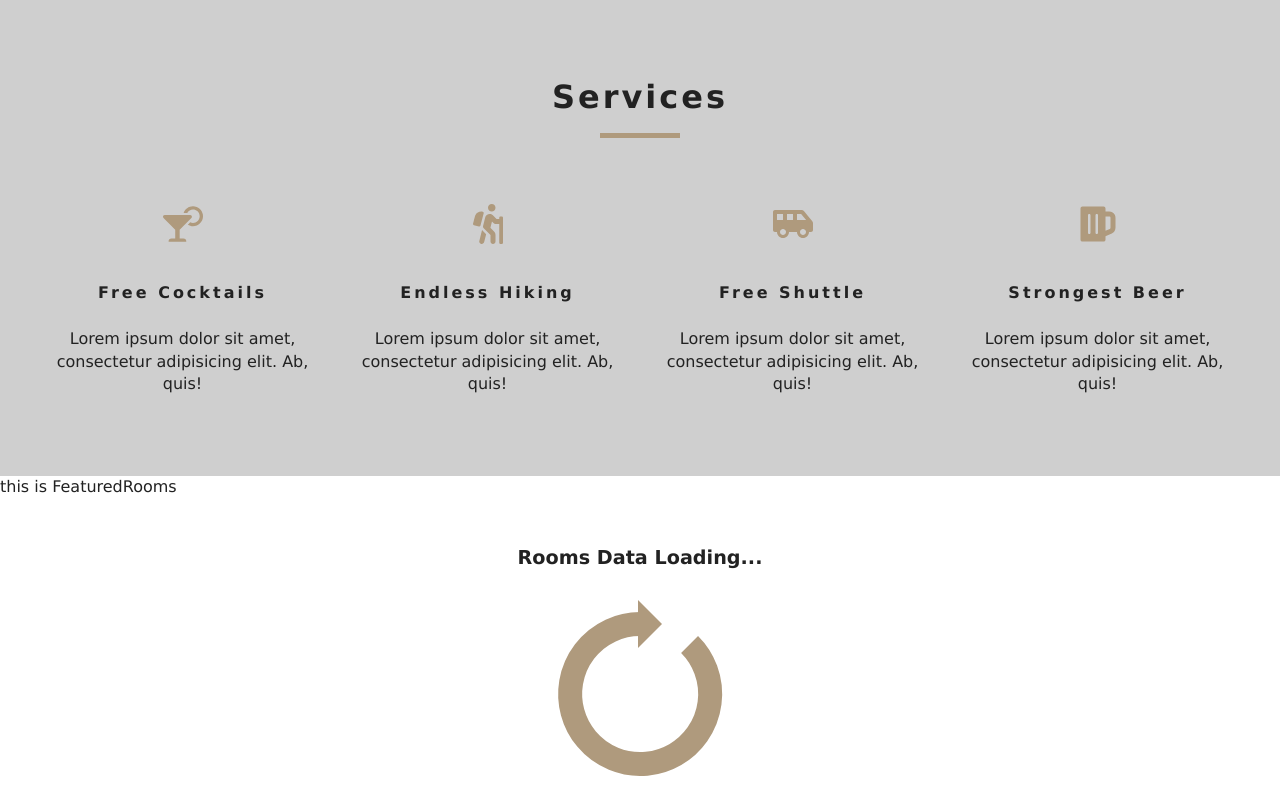
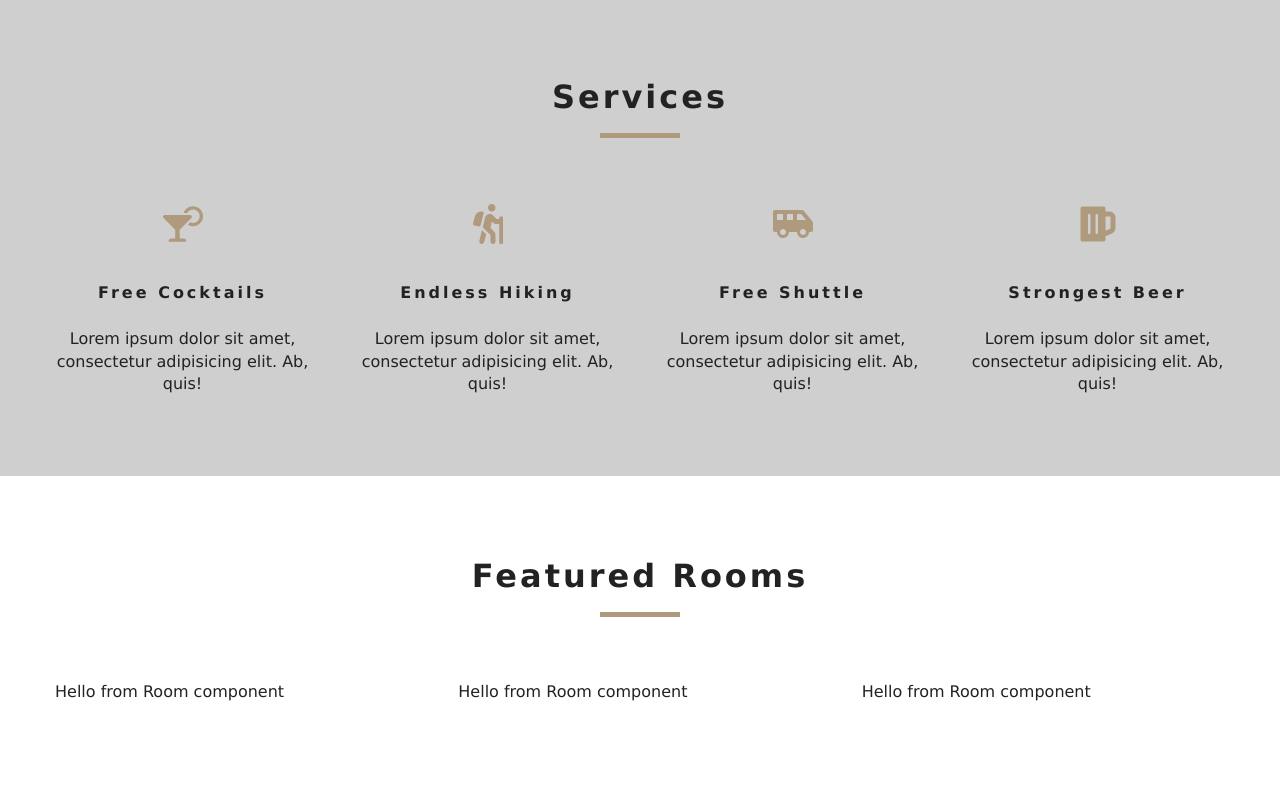
Before and after one commit to KateChantha/resort-content, a React (Create React App) app: page / in a window 1280 px wide. Shown: the part 803-1603 px from the top of the page. Built offline with nearby package versions, Linux system fonts and the light colour scheme.

Commit message:
set up Room component

```diff
--- a/src/components/FeaturedRooms.js
+++ b/src/components/FeaturedRooms.js
@@ -1,6 +1,8 @@
 import React, { Component } from 'react';
 import { RoomContext } from '../context';
 import Loading from '../components/Loading';
+import Room from './Room';
+import Title from './Title';
 
 export default class FeaturedRooms extends Component {
   // can be access by class component only
@@ -9,15 +11,19 @@
   render() {
     // the state object that is the value passed from RoomContext in context.js
     // give an alias name as rooms
-    const {featuredRooms : rooms} = this.context;
+    let { loading, featuredRooms : rooms} = this.context;
 
-    console.log("featuredRooms", rooms)
+    rooms = rooms.map(room => {
+      return <Room key={room.id} room={room} />
+    })
 
     return (
-      <div>
-        this is FeaturedRooms
-        <Loading />
-      </div>
+      <section className="featured-rooms">
+        <Title title="featured rooms" />
+        <div className="featured-rooms-center">
+          {loading ? <Loading /> : rooms }
+        </div>
+      </section>
     )
   }
 }
--- /dev/null
+++ b/src/components/Room.js
@@ -0,0 +1,11 @@
+import React from 'react'
+
+const Room = () => {
+  return (
+    <div>
+      Hello from Room component
+    </div>
+  )
+}
+
+export default Room
```
Also changed, not shown: 1 other file (tests, documents, lock files or other folders).
